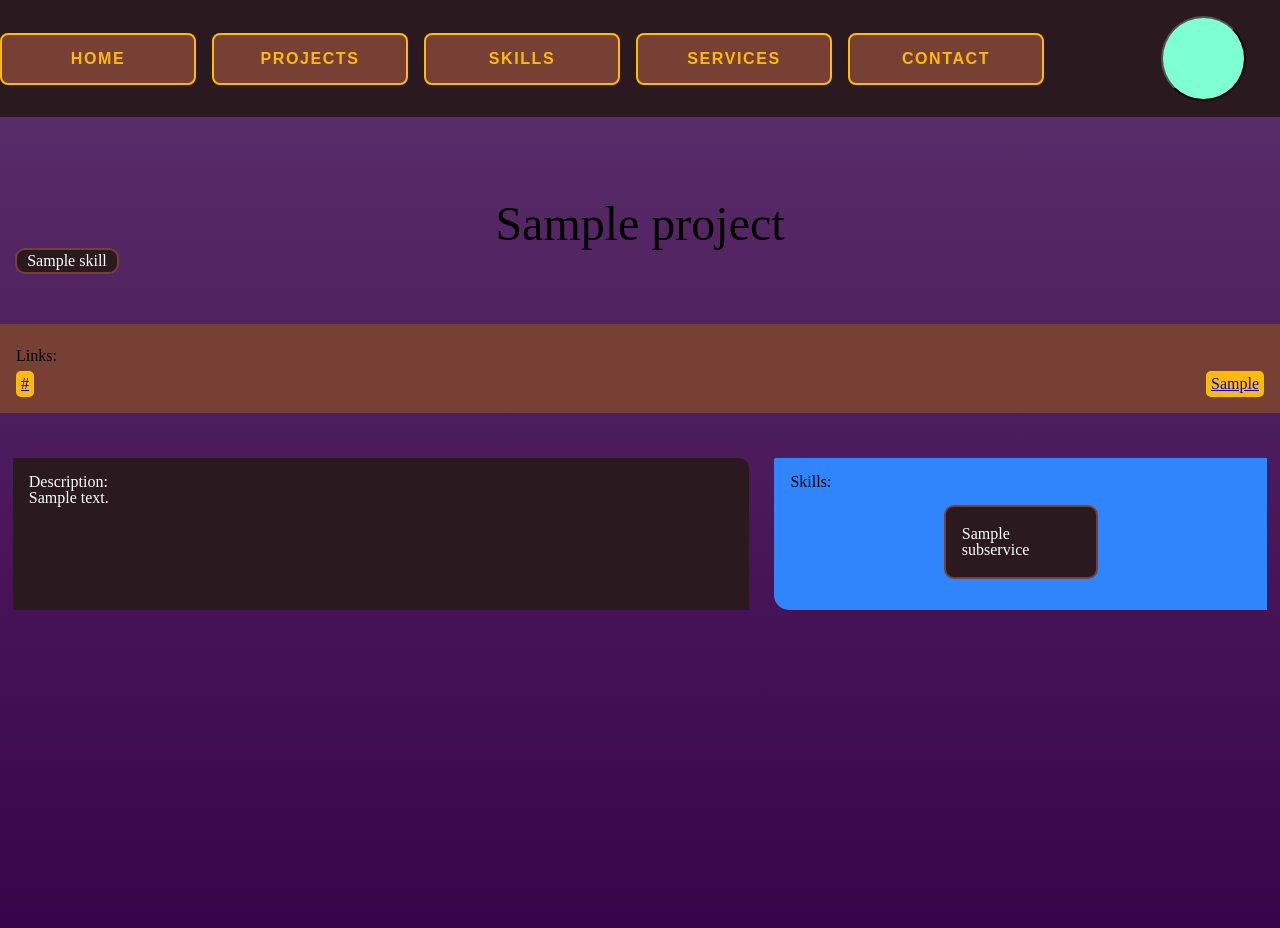
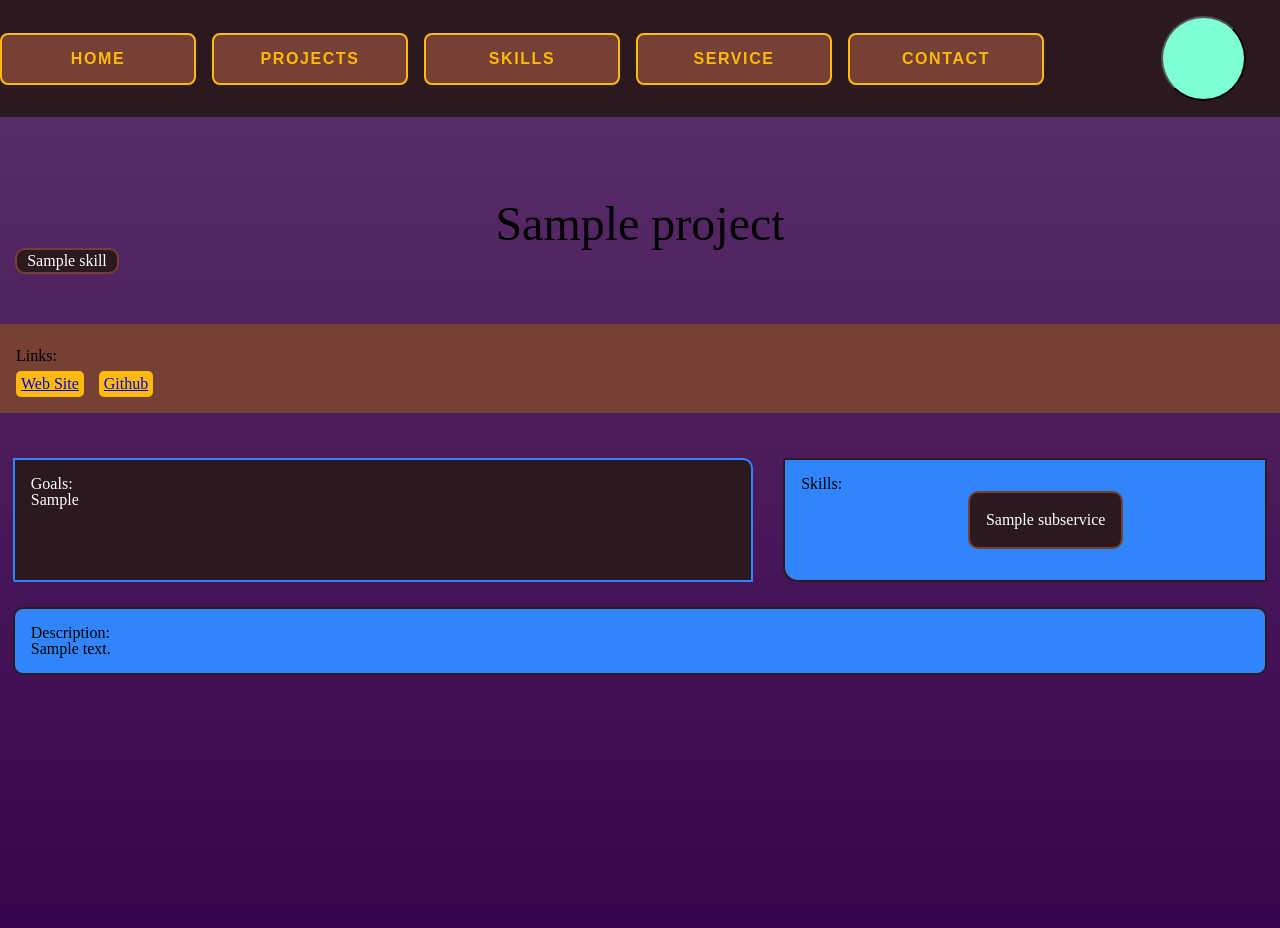
Before and after one commit to JorgeSaicoski/django-sarkis.dev, a Django app: template sarkis/website/templates/website/project.html in a window 1280 px wide. Shown: the top 928 px of the page. Run offline with Django 4.2, Linux system fonts and the light colour scheme; the template is opened without the code that fills it: values that come from a table or form of the project are taken from there, others are empty; tables that the repository leaves empty hold one stand-in row (values such as "Sample post").

Commit message:
navbar's link

```diff
--- a/sarkis/static/css/main.css
+++ b/sarkis/static/css/main.css
@@ -53,6 +53,15 @@ nav {
   z-index: 100;
   transition: 1s;
 }
+nav a {
+  color: #FFBA08;
+  text-decoration: none;
+  width: 100%;
+  height: 100%;
+}
+nav a:hover {
+  color: black;
+}
 @media screen and (max-width: 1200px) {
   nav {
     width: 150px;
@@ -107,7 +116,6 @@ nav ul {
   }
 }
 nav ul li {
-  color: #FFBA08;
   background-color: #764134;
   font-size: 16px;
   border: 2px solid #FFBA08;
@@ -151,9 +159,6 @@ nav ul li span:nth-child(2) {
 nav ul li span:nth-child(4) {
   left: 100%;
   transform: translateY(-150%);
-}
-nav ul li:hover {
-  color: black;
 }
 nav ul li:hover span {
   transform: translateY(0) scale(1.5);
@@ -363,7 +368,7 @@ nav ul li:hover span:nth-child(4) {
   background-color: #764134;
   display: flex;
   flex-direction: row;
-  justify-content: space-between;
+  justify-content: flex-start;
   align-items: flex-start;
   flex-wrap: wrap;
   padding: 1em;
@@ -378,18 +383,25 @@ nav ul li:hover span:nth-child(4) {
   padding: 5px;
   background-color: #FFBA08;
   border-radius: 5px;
+  margin-right: 15px;
 }
 #links a:hover {
   background-color: #1AC8ED;
 }
 #links a:visited {
   background-color: #2A1A1F;
+  color: white;
+}
+#links a:visited:hover {
+  background-color: #1AC8ED;
+  color: black;
 }
 
 .body-page {
   display: flex;
   flex-direction: row;
   justify-content: space-between;
+  flex-wrap: wrap;
   margin: 2em 0;
 }
 .body-page-left {
@@ -400,15 +412,19 @@ nav ul li:hover span:nth-child(4) {
   padding: 1em;
   margin: 1vw;
   min-width: 55%;
+  border: 2px #3185FC solid;
 }
 .body-page-rigth {
   display: flex;
   padding: 1em;
   margin: 1vw;
   border-radius: 2px 0 0 15px;
-  flex-direction: column;
+  flex-direction: row;
+  flex-wrap: wrap;
   flex-grow: 1;
+  max-width: 35%;
   background-color: #3185FC;
+  border: 2px #2A1A1F solid;
 }
 .body-page-rigth .service {
   padding: 3px 0;
@@ -420,7 +436,8 @@ nav ul li:hover span:nth-child(4) {
   border: 2px #764134 solid;
   overflow: hidden;
   transition: 1s;
-  width: 150px;
+  min-width: 150px;
+  width: auto;
 }
 .body-page-rigth .service:hover {
   border-color: #2A1A1F;
@@ -440,6 +457,14 @@ nav ul li:hover span:nth-child(4) {
   animation-duration: 3s;
   animation-iteration-count: 1;
   animation-timing-function: ease-out;
+}
+.body-page-down {
+  width: 100%;
+  padding: 1em;
+  margin: 1vw;
+  background-color: #3185FC;
+  border: 2px #2A1A1F solid;
+  border-radius: 10px;
 }
 
 @keyframes spin {
--- a/sarkis/static/scss/_style.scss
+++ b/sarkis/static/scss/_style.scss
@@ -54,6 +54,15 @@ nav{
     top: 0;
     z-index: 100;
     transition: 1s;
+    & a{
+        color: $alert-color;
+        text-decoration: none;
+        width: 100%;
+        height: 100%;
+        &:hover{
+            color: black;
+        }
+    }
     @media screen and (max-width: 1200px){
         width: 150px;
         height: 150px;
@@ -100,7 +109,6 @@ nav{
             position: absolute;
         }
         & li {
-            color: $alert-color;
             background-color: $second-color;
             font-size: 16px;
             border: 2px solid $alert-color;
@@ -144,7 +152,6 @@ nav{
                 }
             }
             &:hover {
-                color: black;
                 & span {
                     transform: translateY(0) scale(1.5);
 
@@ -370,7 +377,7 @@ nav{
     background-color: $second-color;
     display: flex;
     flex-direction: row;
-    justify-content: space-between;
+    justify-content: flex-start;
     align-items: flex-start;
     flex-wrap: wrap;
     padding: 1em;
@@ -384,11 +391,17 @@ nav{
         padding: 5px;
         background-color: $alert-color;
         border-radius: 5px;
+        margin-right: 15px;
         &:hover{
             background-color: $select-color;
         }
         &:visited {
             background-color: $dark-color;
+            color: white;
+            &:hover{
+                background-color: $select-color;
+                color: black;
+            }
         }
     }
 }
@@ -397,6 +410,7 @@ nav{
     display: flex;
     flex-direction: row;
     justify-content: space-between;
+    flex-wrap: wrap;
     margin: 2em 0;
     &-left{
         text-align: justify;
@@ -406,15 +420,19 @@ nav{
         padding: 1em;
         margin: 1vw;
         min-width: 55%;
+        border: 2px $base-color solid;
     }
     &-rigth{
         display: flex;
         padding: 1em;
         margin: 1vw;
         border-radius: 2px 0 0 15px;
-        flex-direction: column;
+        flex-direction: row;
+        flex-wrap: wrap;
         flex-grow: 1;
+        max-width: 35%;
         background-color: $base-color;
+        border: 2px $dark-color solid;
         & .service{
             padding: 3px 0;
             background-color: $dark-color;
@@ -425,7 +443,8 @@ nav{
             border: 2px $second-color solid;
             overflow: hidden;
             transition: 1s;
-            width: 150px;
+            min-width: 150px;
+            width: auto;
             &:hover{
                 border-color: $dark-color;
                 background-color:  $select-color;
@@ -446,6 +465,14 @@ nav{
                 animation-timing-function: ease-out;
             }
         }
+    }
+    &-down{
+        width: 100%;
+        padding: 1em;
+        margin: 1vw;
+        background-color: $base-color;
+        border: 2px $dark-color solid;
+        border-radius: 10px;
     }
 }
 
--- a/sarkis/website/templates/website/navbar.html
+++ b/sarkis/website/templates/website/navbar.html
@@ -1,26 +1,36 @@
 {% load static %}
 <nav id="navbar">
   <ul>
+    <a href="{% url 'home' %}">
       <li>
           home
           <span></span><span></span><span></span><span></span>
       </li>
+    </a>
+    <a href="{% url 'home' %}">
       <li>
           projects
           <span></span><span></span><span></span><span></span>
       </li>
+    </a>
+    <a href="{% url 'home' %}">
       <li>
           skills
           <span></span><span></span><span></span><span></span>
       </li>
+    </a>
+    <a href="{% url 'home' %}">
       <li>
-      services
+          service
           <span></span><span></span><span></span><span></span>
       </li>
+    </a>
+    <a href="{% url 'home' %}">
       <li>
           contact
           <span></span><span></span><span></span><span></span>
       </li>
+    </a>
   </ul>
   <div class="logo">
     <div></div>
--- a/sarkis/website/templates/website/project.html
+++ b/sarkis/website/templates/website/project.html
@@ -19,16 +19,16 @@
     <section id="links">
         <h3>Links:</h3>
         {% if project.link %}
-        <a href="{{project.link}}">{{project.link}}</a>
+        <a href="{{project.link}}">Web Site</a>
         {% endif %}
         {% if project.github %}
-        <a href="{{project.github}}">{{project.github}}</a>
+        <a href="{{project.github}}">Github</a>
         {% endif %}
     </section>
     <section class="body-page">
         <div class="body-page-left">
-            Description:
-            <p>{{project.description}}</p>
+            <p>Goals:</p>
+            <p>{{project.goal}}</p>
         </div>
         <div class="body-page-rigth">
             <h5>Skills:</h5>
@@ -39,6 +39,10 @@
             </div>
             {% endfor %}
         </div>
+        <div class="body-page-down">
+            <p>Description:</p>
+            <p>{{project.description}}</p>
+        </div>
     </section>
     <script type="text/javascript" src="{% static 'js/project.js' %}"></script>
 </body>
```
Also changed, not shown: 1 other file. Lines whose indentation alone changed are shown as unchanged.
